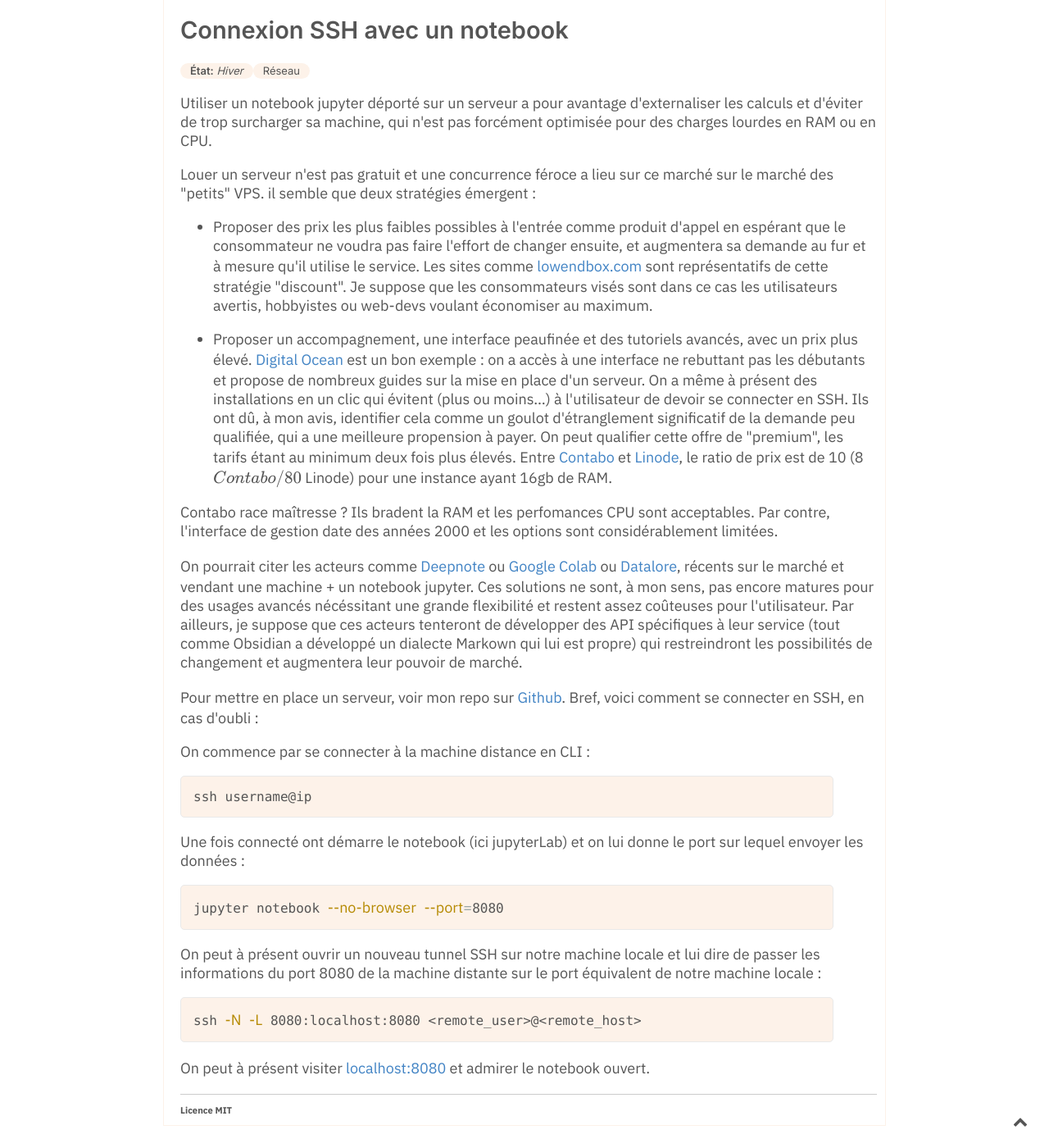
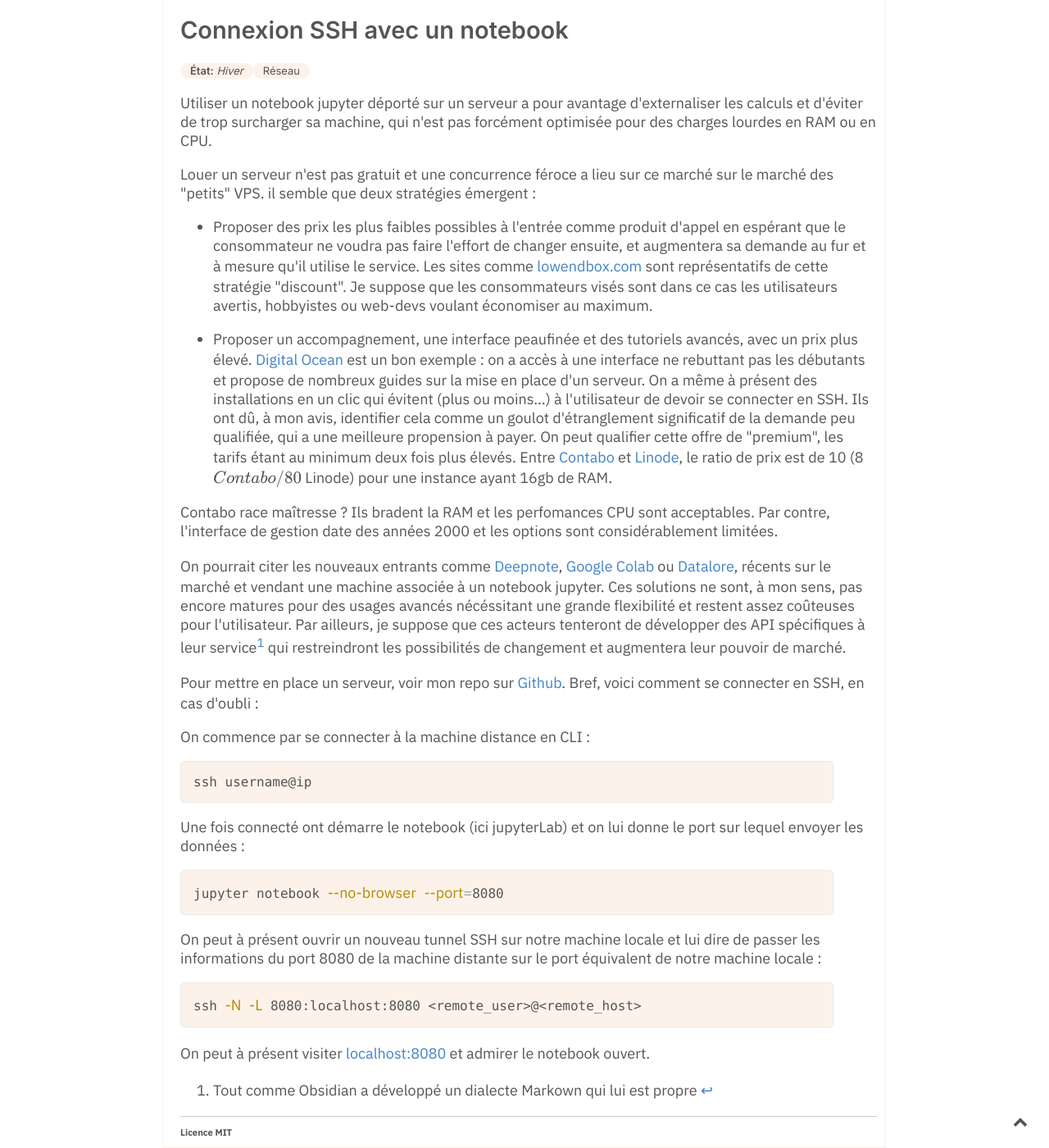
Before and after one commit to Maxence-L/arboretum.link, a Jekyll site: the page built from _notes/Connexion SSH avec un notebook.md, in a window 1280 px wide and 1400 px high, scrolled down 347 px. Shown: the whole window at 82% size. Built offline with Jekyll 4.4.1, drawn with Linux system fonts in a browser that asks for light colours; formulas are drawn with MathJax 3; before the commit the page ends 1720 px from its top, so only the background shows below that.

Commit message:
Update Connexion SSH avec un notebook.md

```diff
--- a/_notes/Connexion SSH avec un notebook.md
+++ b/_notes/Connexion SSH avec un notebook.md
@@ -14,7 +14,9 @@
 
 Contabo race maîtresse ? Ils bradent la RAM et les perfomances CPU sont acceptables. Par contre, l'interface de gestion date des années 2000 et les options sont considérablement limitées.
 
-On pourrait citer les acteurs comme [Deepnote](deepnote.com) ou [Google Colab](https://colab.research.google.com/) ou [Datalore](https://datalore.jetbrains.com/), récents sur le marché et vendant une machine + un notebook jupyter. Ces solutions ne sont, à mon sens, pas encore matures pour des usages avancés nécéssitant une grande flexibilité et restent assez coûteuses pour l'utilisateur. Par ailleurs, je suppose que ces acteurs tenteront de développer des API spécifiques à leur service (tout comme Obsidian a développé un dialecte Markown qui lui est propre) qui restreindront les possibilités de changement et augmentera leur pouvoir de marché.
+On pourrait citer les nouveaux entrants comme [Deepnote](https://deepnote.com), [Google Colab](https://colab.research.google.com/) ou [Datalore](https://datalore.jetbrains.com/), récents sur le marché et vendant une machine associée à un notebook jupyter. Ces solutions ne sont, à mon sens, pas encore matures pour des usages avancés nécéssitant une grande flexibilité et restent assez coûteuses pour l'utilisateur. Par ailleurs, je suppose que ces acteurs tenteront de développer des API spécifiques à leur service[^1] qui restreindront les possibilités de changement et augmentera leur pouvoir de marché.
+
+[^1]: Tout comme Obsidian a développé un dialecte Markown qui lui est propre
 
 Pour mettre en place un serveur, voir mon repo sur [Github](https://github.com/Maxence-L/debian-datascience-setup). Bref, voici comment se connecter en SSH, en cas d'oubli :
 
```
